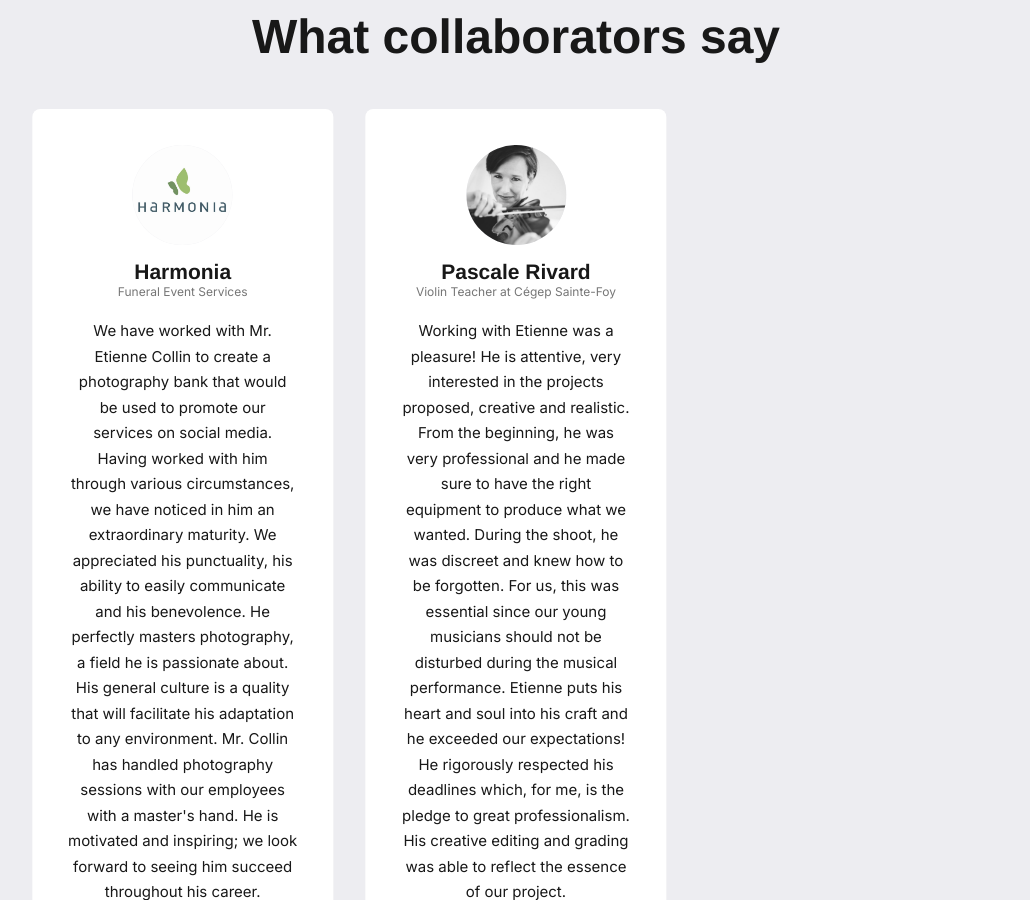
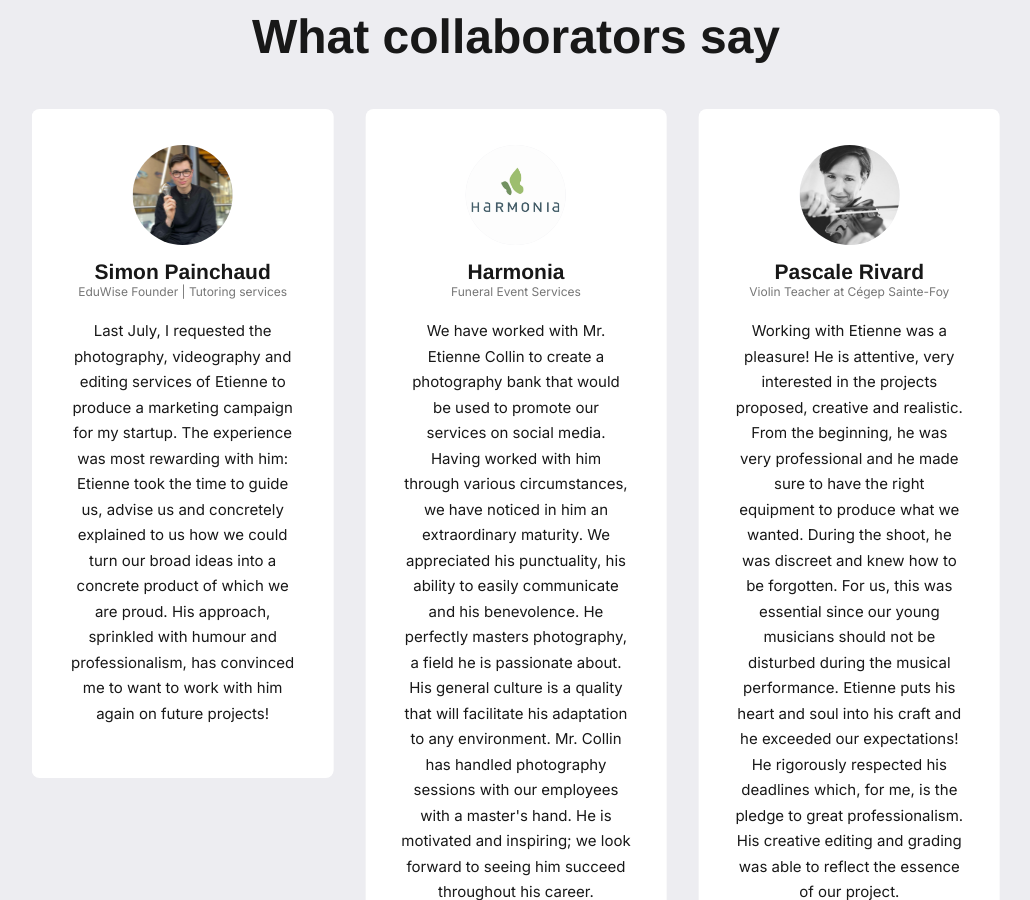
Before and after one commit to etiennecollin/etiennecollin.github.io, a Jekyll site: the page built from index.html, in a window 1280 px wide and 900 px high, scrolled down 2450 px. Shown: the whole window, without its empty margins (124-1154 px from the left). Built offline with Jekyll 4.4.1, drawn with Linux system fonts in a browser that asks for light colours; nearby versions of some CDN libraries; some web fonts are replaced.

Commit message:
Added Simon Painchaud testimonial

```diff
--- a/_data/settings.yml
+++ b/_data/settings.yml
@@ -73,10 +73,15 @@ testimonial__title: What collaborators say
 testimonial__description:
 
 testimonial__items:
+    - name: "Simon Painchaud"
+      image: "assets/images/testimonials_simon_painchaud.jpg"
+      designation: "EduWise Founder | Tutoring services"
+      link: "https://www.eduwisetutor.com/"
+      content: "Last July, I requested the photography, videography and editing services of Etienne to produce a marketing campaign for my startup. The experience was most rewarding with him: Etienne took the time to guide us, advise us and concretely explained to us how we could turn our broad ideas into a concrete product of which we are proud. His approach, sprinkled with humour and professionalism, has convinced me to want to work with him again on future projects!"
     - name: "Harmonia"
       image: "/assets/images/testimonials_harmonia.jpg"
       designation: "Funeral Event Services"
-      link:
+      link: "https://harmonia.ca/"
       content: "We have worked with Mr. Etienne Collin to create a photography bank that would be used to promote our services on social media. Having worked with him through various circumstances, we have noticed in him an extraordinary maturity. We appreciated his punctuality, his ability to easily communicate and his benevolence. He perfectly masters photography, a field he is passionate about. His general culture is a quality that will facilitate his adaptation to any environment. Mr. Collin has handled photography sessions with our employees with a master's hand. He is motivated and inspiring; we look forward to seeing him succeed throughout his career."
     - name: "Pascale Rivard"
       image: "/assets/images/testimonials_pascale_rivard.jpg"
```
Also changed, not shown: assets/images/testimonials_simon_painchaud.jpg (added).
